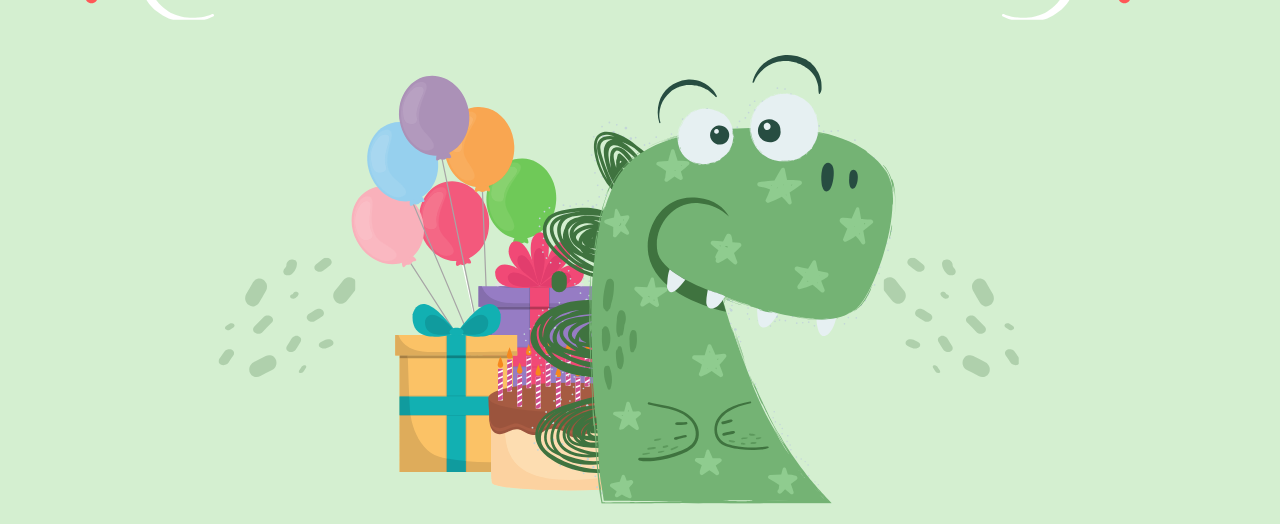
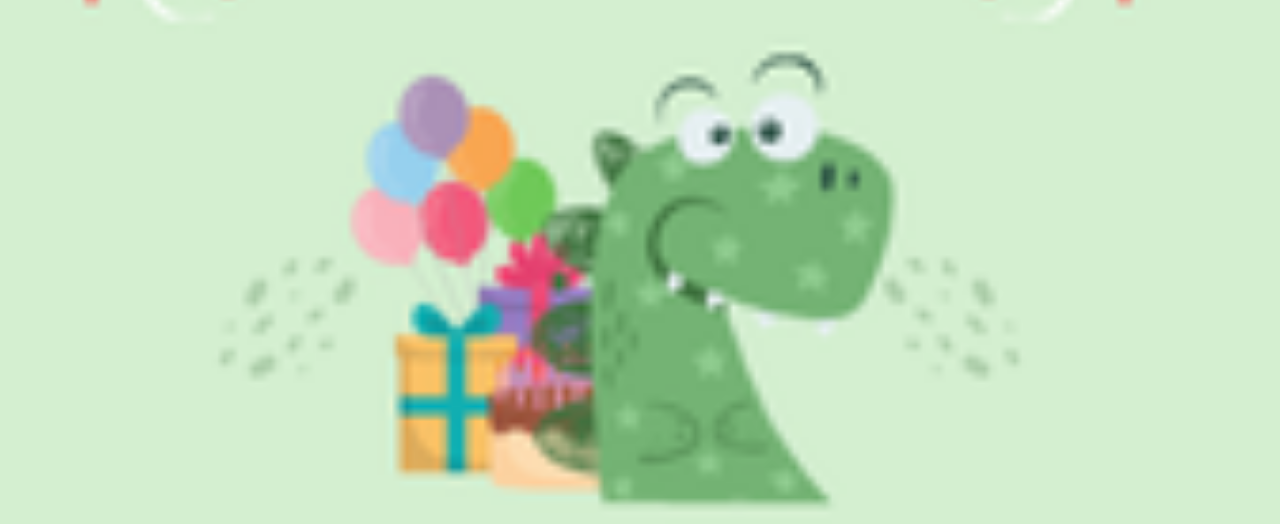
Before and after one commit to romanpristupa/Antonio-Cumple-1, a plain HTML site: page index.html in a window 1280 px wide. Shown: the top 524 px of the page. Drawn offline with nearby package versions, Linux system fonts and the light colour scheme.

Commit message:
cuarto Commit

```diff
--- a/index.html
+++ b/index.html
@@ -14,7 +14,7 @@
 </head>
 <body>
   <header>
-    <img src="img/header.svg" alt="Foto Dino">
+    <img src="img/dinoregalo.png" alt="Foto Dino">
   </header>
   <div class="lacirilalogo">
     <img src="img/lacirila-logo.png" alt="Foto la Cirila">
```
Also changed, not shown: img/dinoregalo.png (added).
